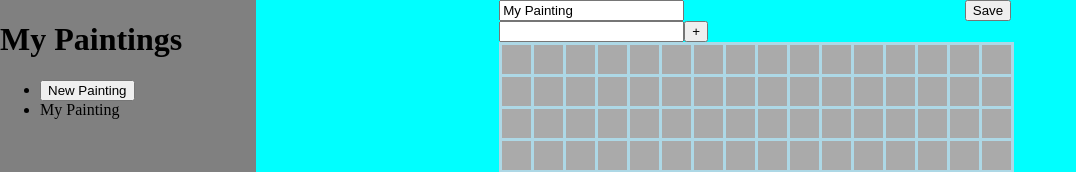
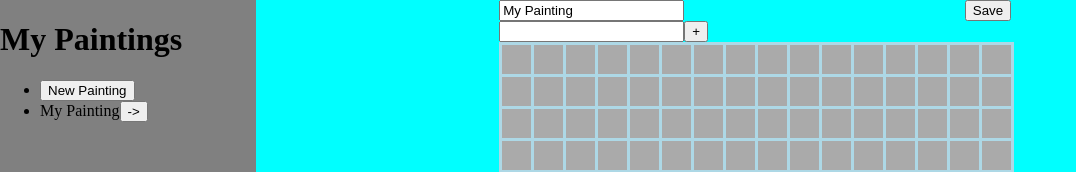
Before and after one commit to TShockman/TSPaint, a React app: page / in a window 1280 px wide. Both pictures are taken after a click on the button "Save". Shown: the top 172 px of the page, without its empty margins (0-1076 px from the left). Built offline with nearby package versions, Linux system fonts and the light colour scheme.

Commit message:
Allow loading of saved paintings

```diff
--- a/src/app/modules/sidebar/Sidebar.jsx
+++ b/src/app/modules/sidebar/Sidebar.jsx
@@ -10,12 +10,18 @@ export default class Sidebar extends Component {
       canvasColors: PropTypes.arrayOf(PropTypes.string).isRequired,
       tags: PropTypes.arrayOf(PropTypes.string).isRequired,
     })).isRequired,
-    newPainting: PropTypes.func.isRequired
+    newPainting: PropTypes.func.isRequired,
+    loadPainting: PropTypes.func.isRequired
   };
 
   handleNew = event => {
     const {newPainting} = this.props;
     newPainting();
+  };
+
+  handleLoadFactory = painting => event => {
+    const {loadPainting} = this.props;
+    loadPainting({painting});
   };
 
   render() {
@@ -25,7 +31,14 @@ export default class Sidebar extends Component {
         <h1>My Paintings</h1>
         <ul>
           <li><button onClick={this.handleNew}>New Painting</button></li>
-          {paintings.map(painting => <li key={painting.paintingId}>{painting.title}</li>)}
+          {paintings.map(painting => {
+              return (
+                  <li key={painting.paintingId}>
+                    <span>{painting.title}</span>
+                    <button onClick={this.handleLoadFactory(painting)}>-></button>
+                  </li>
+              );
+          })}
         </ul>
       </div>
     );
--- a/src/app/modules/sidebar/SidebarContainer.js
+++ b/src/app/modules/sidebar/SidebarContainer.js
@@ -1,7 +1,7 @@
 import {connect} from 'react-redux';
 import {selectSidebarState} from './selectors';
 import Sidebar from './Sidebar';
-import {NEW_PAINTING} from './actions';
+import {NEW_PAINTING, LOAD_PAINTING} from './actions';
 
 function mapStateToProps(state) {
   const {paintings} = selectSidebarState(state);
@@ -12,6 +12,10 @@ function mapDispatchToProps(dispatch) {
   return {
     newPainting: () => dispatch({
       type: NEW_PAINTING
+    }),
+    loadPainting: ({painting}) => dispatch({
+      type: LOAD_PAINTING,
+      painting
     })
   }
 }
--- a/src/app/modules/sidebar/actions.js
+++ b/src/app/modules/sidebar/actions.js
@@ -1,3 +1,4 @@
 export const NAME = "sidebar";
 
 export const NEW_PAINTING = `${NAME}/NEW_PAINTING`;
+export const LOAD_PAINTING = `${NAME}/LOAD_PAINTING`;
--- a/src/app/modules/studio/reducer.js
+++ b/src/app/modules/studio/reducer.js
@@ -2,7 +2,7 @@ import {Record} from 'immutable';
 import {COLOR_CANVAS_CELL, SELECT_PEN_COLOR, UPDATE_TITLE, ADD_TAG} from './actions';
 import {defaultColors} from './constants';
 import uuidv4 from 'uuid/v4';
-import {NEW_PAINTING} from '../sidebar/actions';
+import {LOAD_PAINTING, NEW_PAINTING} from '../sidebar/actions';
 
 export const StudioState = new Record({
   paletteColors: [],
@@ -20,7 +20,10 @@ const initialState = () => new StudioState({
   selected: defaultColors[0],
   canvasColors: Array(256).fill("#AAAAAA"),
   title: "My Painting",
-  paintingId: uuidv4()
+  paintingId: uuidv4(),
+  doneActions: [],
+  undoneActions: [],
+  tags: []
 });
 
 export default (state = initialState(), action) => {
@@ -41,6 +44,11 @@ export default (state = initialState(), action) => {
       return state.set('tags', state.tags.concat([action.tag]));
     case NEW_PAINTING:
       return initialState();
+    case LOAD_PAINTING:
+      state = state.set("canvasColors", action.painting.canvasColors);
+      state = state.set("title", action.painting.title);
+      state = state.set("tags", action.painting.tags);
+      return state.set("paintingId", action.painting.paintingId);
     default: {
       return state;
     }
```
